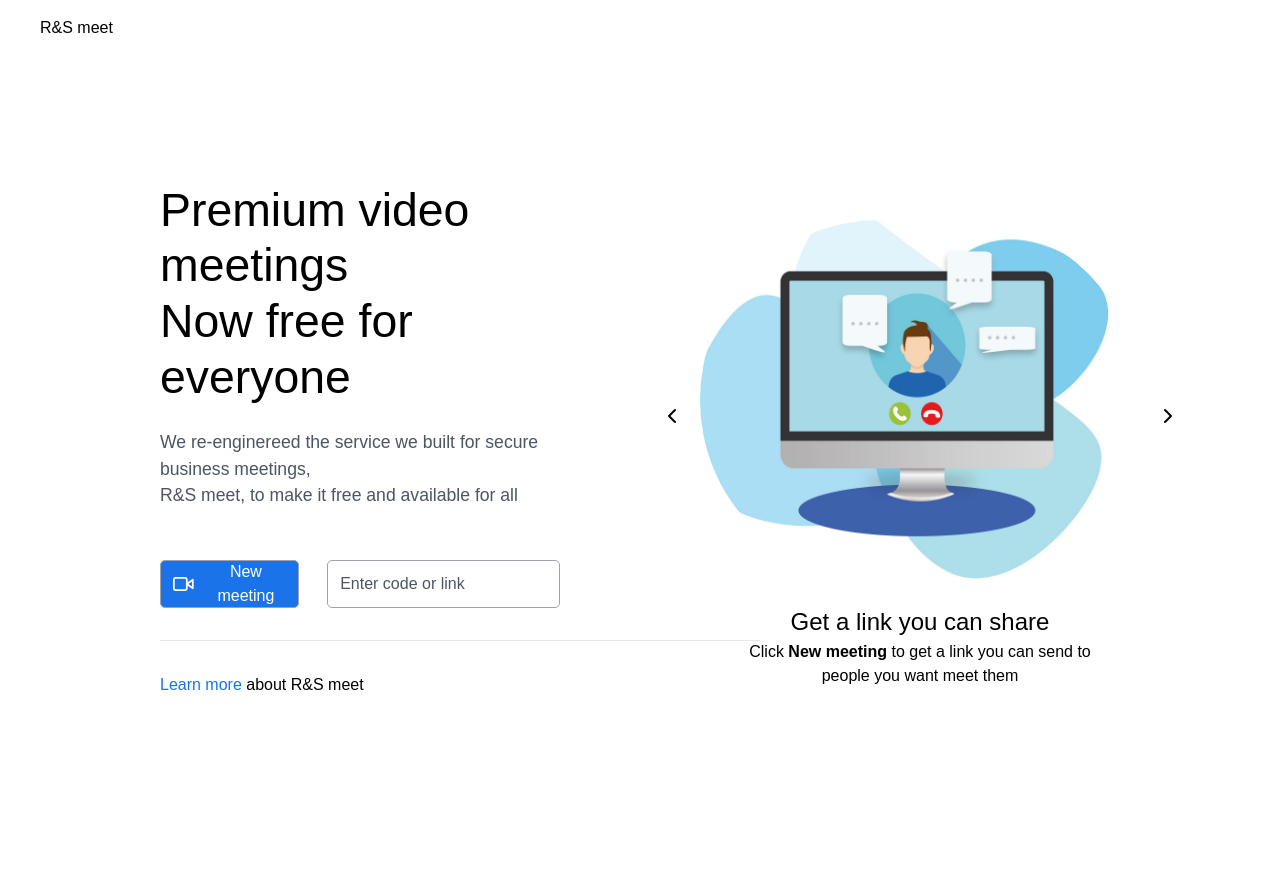
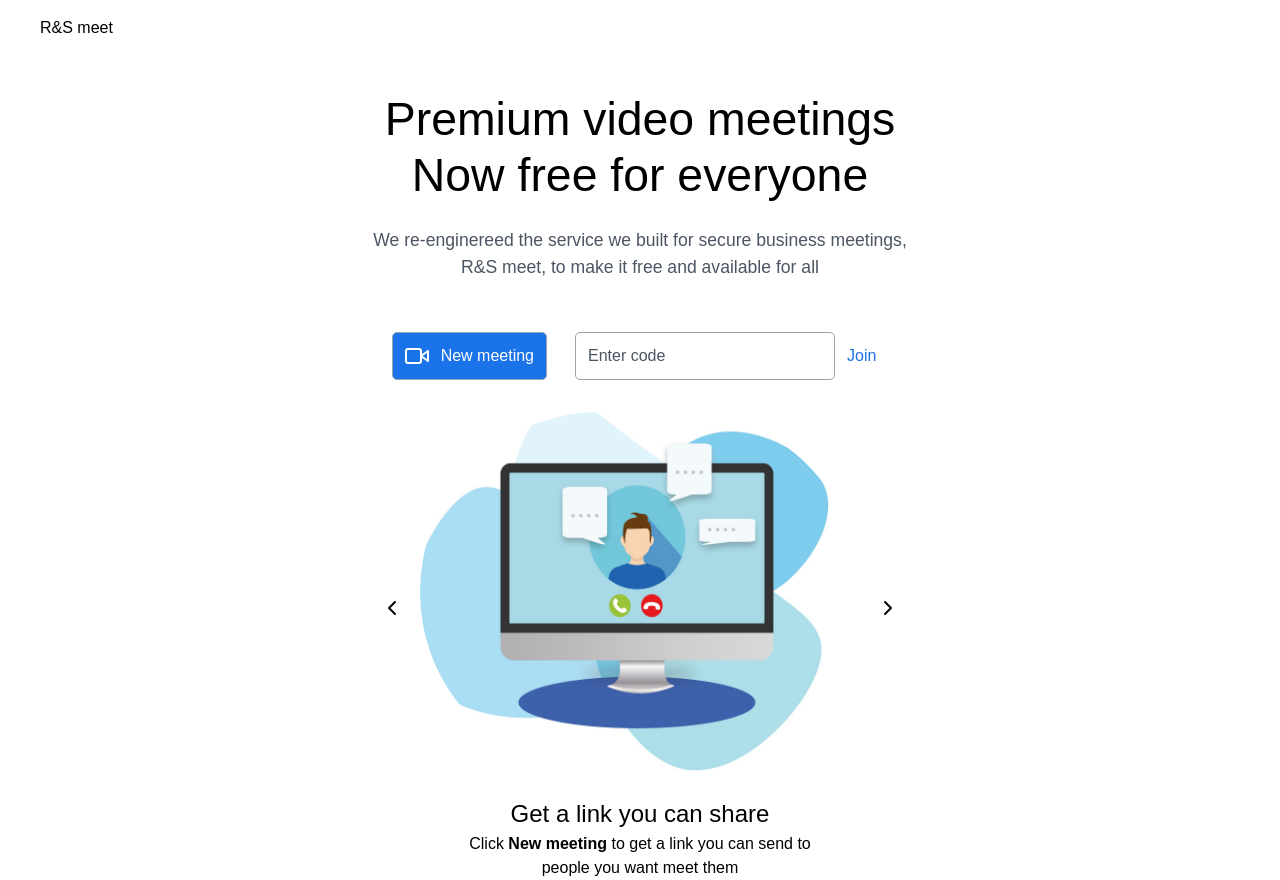
Before and after one commit to resulshm/video-chat-app, a Vue app in the folder frontend/: page / in a window 1280 px wide. Before the commit the page ends 800 px from the top, so only its background shows below. Built offline with nearby package versions, Linux system fonts and the light colour scheme.

Commit message:
refactor

```diff
--- a/frontend/src/App.vue
+++ b/frontend/src/App.vue
@@ -1,10 +1,10 @@
 <script setup lang="ts">
 import { RouterView } from "vue-router";
-import TheHeader from "@/components/AppComponents/TheHeader.vue";
+import TheHeader from "@/components/app/TheHeader.vue";
 </script>
 
 <template>
-  <div class="w-screen h-screen px-20 relative">
+  <div class="px-20 relative">
     <div class="absolute top-0 left-0">
       <TheHeader />
     </div>
--- /dev/null
+++ b/frontend/src/components/icons/IconChevronLeft.vue
@@ -0,0 +1,16 @@
+<template>
+  <svg
+    xmlns="http://www.w3.org/2000/svg"
+    width="24"
+    height="24"
+    viewBox="0 0 24 24"
+    fill="none"
+    stroke="currentColor"
+    stroke-width="2"
+    stroke-linecap="round"
+    stroke-linejoin="round"
+    class="feather feather-chevron-left"
+  >
+    <polyline points="15 18 9 12 15 6"></polyline>
+  </svg>
+</template>
--- /dev/null
+++ b/frontend/src/components/icons/IconChevronRight.vue
@@ -0,0 +1,16 @@
+<template>
+  <svg
+    xmlns="http://www.w3.org/2000/svg"
+    width="24"
+    height="24"
+    viewBox="0 0 24 24"
+    fill="none"
+    stroke="currentColor"
+    stroke-width="2"
+    stroke-linecap="round"
+    stroke-linejoin="round"
+    class="feather feather-chevron-right"
+  >
+    <polyline points="9 18 15 12 9 6"></polyline>
+  </svg>
+</template>
--- /dev/null
+++ b/frontend/src/components/icons/IconVideo.vue
@@ -0,0 +1,17 @@
+<template>
+  <svg
+    xmlns="http://www.w3.org/2000/svg"
+    width="24"
+    height="24"
+    viewBox="0 0 24 24"
+    fill="none"
+    stroke="currentColor"
+    stroke-width="2"
+    stroke-linecap="round"
+    stroke-linejoin="round"
+    class="feather feather-video"
+  >
+    <polygon points="23 7 16 12 23 17 23 7"></polygon>
+    <rect x="1" y="5" width="15" height="14" rx="2" ry="2"></rect>
+  </svg>
+</template>
--- a/frontend/src/views/index.vue
+++ b/frontend/src/views/index.vue
@@ -7,27 +7,36 @@ export default {
 <script setup lang="ts">
 import { ref } from "vue";
 import { createRoom } from "@/api/room";
-import IconChevronLeft from "../components/Icons/IconChevronLeft.vue";
-import IconChevronRight from "../components/Icons/IconChevronRight.vue";
-import IconVideo from "@/components/Icons/IconVideo.vue";
-import BaseInput from "@/components/BaseComponents/BaseInput.vue";
-import BaseButton from "@/components/BaseComponents/BaseButton.vue";
+import IconChevronLeft from "@/components/icons/IconChevronLeft.vue";
+import IconChevronRight from "@/components/icons/IconChevronRight.vue";
+import IconVideo from "@/components/icons/IconVideo.vue";
+import BaseInput from "@/components/base/BaseInput.vue";
+import BaseButton from "@/components/base/BaseButton.vue";
 import { useRouter } from "vue-router";
-const room = ref<string>();
+const meetingCode = ref<string>();
 const router = useRouter();
 async function onSubmit() {
   const formData = new FormData();
   formData.append("name", "New meet");
-  const response = await createRoom(formData);
-  if (response.success) {
-    router.push(`/${response.data.room_id}`);
+  try {
+    const response = await createRoom(formData);
+    if (response.success) {
+      router.push(`/${response.data.room_id}`);
+    }
+  } catch (err) {
+    console.error(err);
   }
+}
+function join() {
+  router.push(`/${meetingCode.value}`);
 }
 </script>
 
 <template>
-  <div class="w-full h-full flex flex-row justify-center items-center">
-    <div class="w-1/2 px-20 pt-20">
+  <div
+    class="w-full h-full flex 2xl:flex-row flex-col justify-center items-center"
+  >
+    <div class="2xl:w-1/2 w-full 2xl:px-20 pt-23 max-2xl:text-center">
       <div class="text-[2.9rem] leading-[1.2] mb-6">
         Premium video meetings <br />
         Now free for everyone
@@ -37,7 +46,9 @@ async function onSubmit() {
         R&S meet, to make it free and available for all
       </div>
       <form class="mb-8" @submit.prevent="onSubmit">
-        <div class="w-full h-full flex flex-row">
+        <div
+          class="w-full h-full flex max-2xl:justify-center max-2xl:items-center"
+        >
           <div class="mr-7">
             <BaseButton>
               <IconVideo class="mr-3" />
@@ -45,14 +56,20 @@ async function onSubmit() {
             >
           </div>
           <div class="w-65">
-            <BaseInput v-model="room" placeholder="Enter code or link" />
+            <BaseInput v-model="meetingCode" placeholder="Enter code" />
+          </div>
+          <div
+            @click="join"
+            class="my-auto mx-3 text-c-blue-100 cursor-pointer"
+          >
+            Join
           </div>
         </div>
       </form>
-      <div class="w-150 mb-8">
+      <div class="max-2xl:hidden w-150 mb-8">
         <hr />
       </div>
-      <div>
+      <div class="max-2xl:hidden">
         <a
           class="text-c-blue-100"
           href="https://github.com/ResulShamuhammedov/video-chat-app"
@@ -61,7 +78,7 @@ async function onSubmit() {
         about R&S meet
       </div>
     </div>
-    <div class="w-1/2 lg:h-screen flex justify-center items-center">
+    <div class="2xl:w-1/2 w-full 2xl:h-screen flex justify-center items-center">
       <div class="relative">
         <div
           class="absolute left-[-10%] top-[50%] active:bg-gray-300 rounded-full p-1 cursor-pointer transition-all duration-100 ease-in-out"
--- a/frontend/src/views/room/index.vue
+++ b/frontend/src/views/room/index.vue
@@ -33,9 +33,8 @@ onMounted(async () => {
   pc.ontrack = (e) => {
     if (remoteVideo.value) remoteVideo.value.srcObject = e.streams[0];
   };
-
   conn.value = new WebSocket(
-    `ws://127.0.0.1:8080/api/v1/join/${route.params.id}`
+    `${import.meta.env.VITE_WEBSOCKET_URL}/api/v1/join/${route.params.id}`
   );
 
   conn.value.onopen = () => {
@@ -107,7 +106,7 @@ async function answerOffer(offer: RTCSessionDescriptionInit) {
     await pc.setLocalDescription(answer);
     sendMessage({ answer, type: "answer" });
   } catch (err) {
-    console.log("Can't anwser");
+    console.error("Can't anwser");
   }
 }
 
--- a/frontend/tailwind.config.js
+++ b/frontend/tailwind.config.js
@@ -11,6 +11,7 @@ module.exports = {
       xl: "1280px",
       "2xl": "1536px",
       "4K": "2560px",
+      "max-2xl": { max: "1535px" },
     },
     extend: {
       keyframes: {
```
Also changed, not shown: frontend/src/components/app/TheHeader.vue (renamed from frontend/src/components/AppComponents/TheHeader.vue), frontend/src/components/base/BaseButton.vue (renamed from frontend/src/components/BaseComponents/BaseButton.vue), frontend/src/components/base/BaseInput.vue (renamed from frontend/src/components/BaseComponents/BaseInput.vue).
